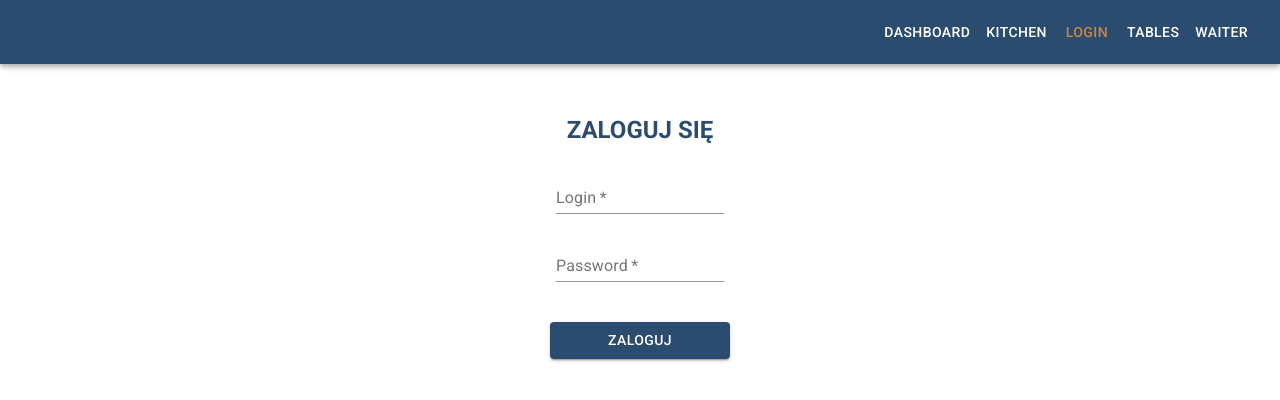
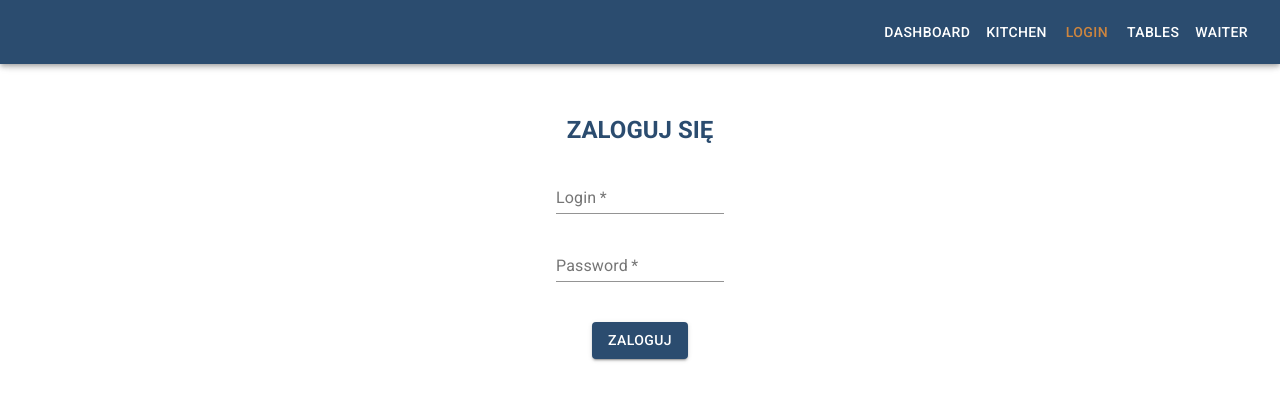
Before and after one commit to PawelJadach/pizzeria-portal, a React (Create React App) app: page /panel/login in a window 1280 px wide. Shown: the top 400 px of the page. Built offline with nearby package versions, Linux system fonts and the light colour scheme.

Commit message:
change button link to dashboard

```diff
--- a/src/components/views/Login/Login.js
+++ b/src/components/views/Login/Login.js
@@ -1,5 +1,6 @@
 import React from 'react';
 import styles from './Login.module.scss';
+import { Link } from 'react-router-dom';
 
 import TextField from '@material-ui/core/TextField';
 import Typography from '@material-ui/core/Typography';
@@ -29,9 +30,11 @@ const Login = () => {
           variant='standard'
           color='primary'
         />
-        <Button className={styles.button} variant="contained" color="primary" fullWidth>
-          Zaloguj
-        </Button>
+        <Link exact to={process.env.PUBLIC_URL + `/`} activeClassName='active'>
+          <Button className={styles.button} variant="contained" color="primary" fullWidth>
+            Zaloguj
+          </Button>
+        </Link>
       </form>
     </div>
   );
```
